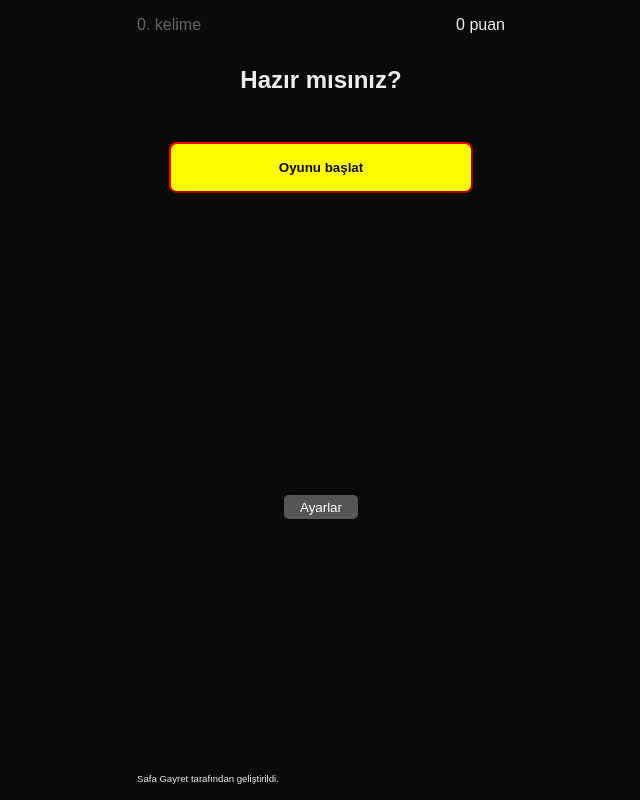
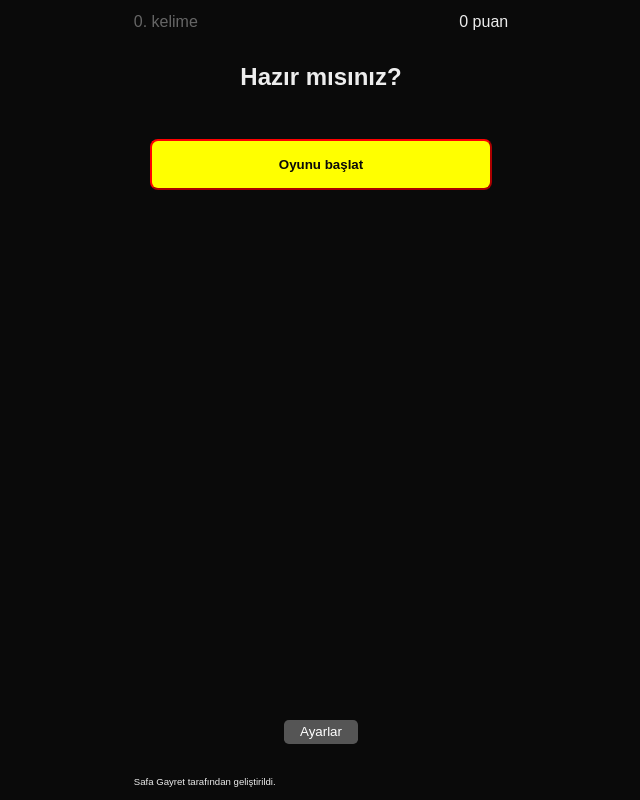
Before and after one commit to gayret/tabu, a Next.js app: page / in a window 1280 px wide. Shown: the whole page, without its empty margins (319-959 px from the left). Built offline with nearby package versions, Linux system fonts and the light colour scheme.

Commit message:
fix: layout

```diff
--- a/app/globals.css
+++ b/app/globals.css
@@ -18,13 +18,13 @@ body {
   font-family: Arial, Helvetica, sans-serif;
   -webkit-font-smoothing: antialiased;
   -moz-osx-font-smoothing: grayscale;
-  display: flex;
-  flex-direction: column;
   min-height: 100dvh;
-  justify-content: space-between;
   max-width: 400px;
   margin-inline: auto;
-  padding: 1rem;
+  padding: 0.8rem;
+  display: grid;
+  grid-template-rows: auto max-content;
+  gap: 1rem;
 }
 
 * {
@@ -44,6 +44,15 @@ a {
   }
 }
 
+.game {
+  display: flex;
+  flex-direction: column;
+  gap: 1rem;
+  justify-content: space-between;
+  height: 100%;
+  width: 100%;
+}
+
 button {
   cursor: pointer;
   border-radius: 8px;
@@ -59,7 +68,7 @@ button {
 }
 
 .cards {
-  padding: 2rem;
+  padding: 1rem;
   margin-bottom: auto;
 }
 
--- a/app/manifest.ts
+++ b/app/manifest.ts
@@ -11,7 +11,7 @@ export default function manifest(): MetadataRoute.Manifest {
     theme_color: '#000000',
     icons: [
       {
-        src: '../public/logo.png',
+        src: '/public/logo.png',
         sizes: '192x192',
         type: 'image/png',
       },
--- a/app/page.js
+++ b/app/page.js
@@ -62,7 +62,7 @@ export default function Home() {
   }, [])
 
   return (
-    <>
+    <div className='game'>
       <div className='score'>
         <div className='word-count'>{wordCount}. kelime</div>
         <div className='points'>{points} puan</div>
@@ -112,6 +112,6 @@ export default function Home() {
           <button onClick={onStart}>Yeniden Oyna</button>
         </div>
       )}
-    </>
+    </div>
   )
 }
```
